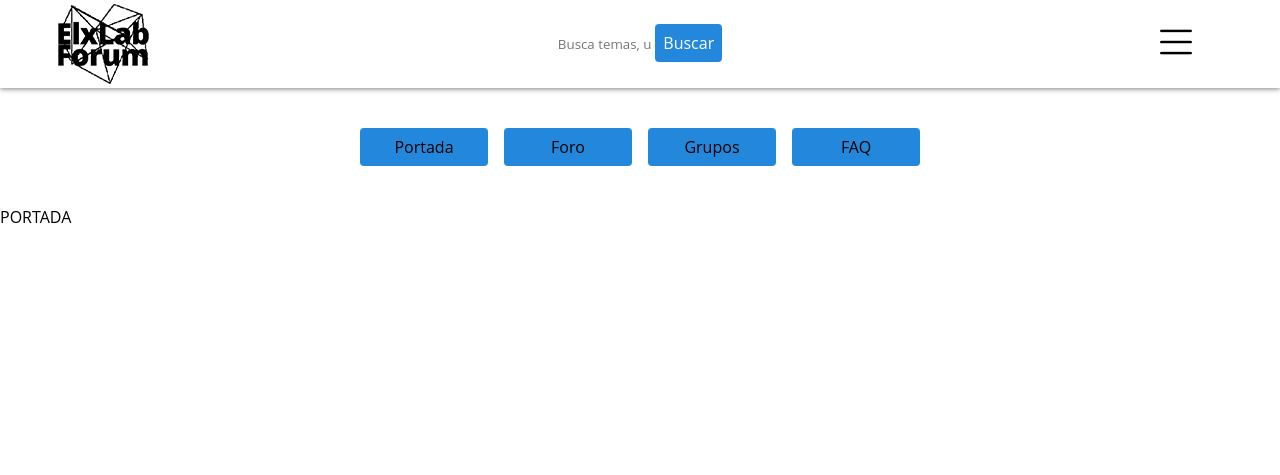
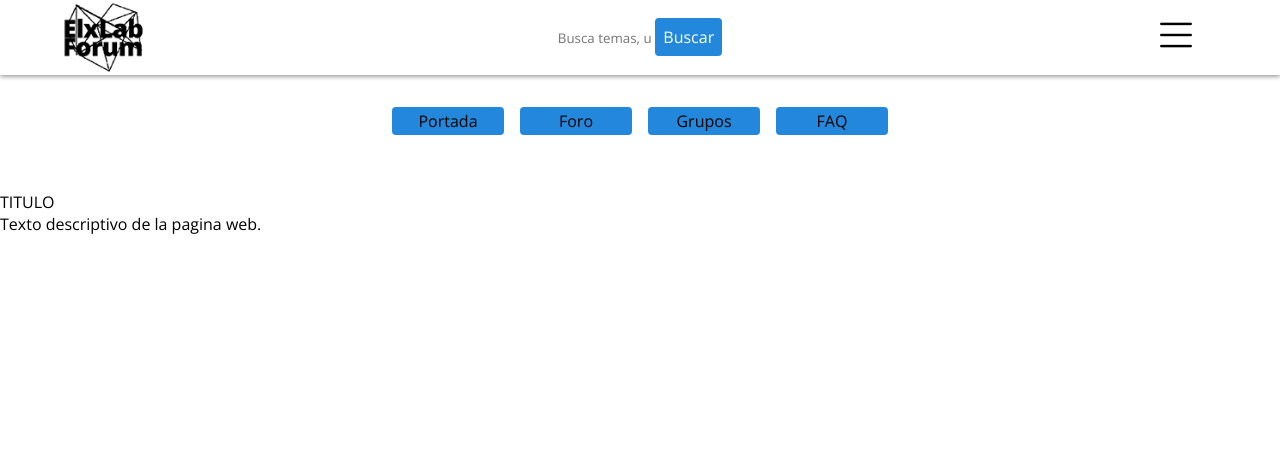
Before and after one commit to JulietMind/forum, a PHP site: page /?id=portada in a window 1280 px wide. Shown: the top 475 px of the page. Run offline with PHP 8.4, Linux system fonts and the light colour scheme.

Commit message:
css and pages minimal changes

```diff
--- a/css/nav.css
+++ b/css/nav.css
@@ -3,6 +3,7 @@ Author: JulietMind;
 Date: 06/10/2017;
 Version: 1.0.0;
 */
+@import url('https://fonts.googleapis.com/css?family=Open+Sans:300,400,700,800');
 
 *{
 	margin:0;
@@ -15,7 +16,7 @@ Version: 1.0.0;
 	display: grid;
 	grid-template-columns: 1fr 4fr 1fr;
 	grid-column-gap: 1em;
-	padding: 0,5em;
+	/*padding: 0,1em;*/
 	/*box-shadow: [horizontal offset] [vertical offset] [blur radius] [color];*/
 	-webkit-box-shadow:0px 1px 1px black;
  	-moz-box-shadow:0px 1px 1px black;
@@ -25,6 +26,7 @@ Version: 1.0.0;
 .content-logo img{
 	display: block;
 	margin: auto;
+	height: 75px;
 }
 
 .content-search{
@@ -68,7 +70,6 @@ Version: 1.0.0;
 
 .content-nav ul.show{
 	display: inline-block;
-
 }
 
 .content-nav ul li{
@@ -81,6 +82,30 @@ Version: 1.0.0;
 }
 
 
+/*SECOND-NAV*/
+.wrapper-secondnav{
+	display: grid;
+	grid-template-columns: 1fr 1fr 1fr 1fr;
+	grid-column-gap: 1em;
+	padding: 2em 0.5em 3.5em 0.5em;
+	width: 40%;
+	margin: 0 30% 0 30%;
+}
+
+.wrapper-secondnav a{
+	text-decoration: none;
+	color: black;
+	background: #2388db;
+	border-radius: 4px;
+	text-align: center;
+	padding: 0.2em;
+}
+
+.wrapper-secondnav a:hover{
+	background: rgba(0,0,0,0);
+	color: black;
+	box-shadow: inset 0 0 0 0.5px #3a7999;
+}
 
 
 /*FOOTER*/
@@ -92,28 +117,3 @@ Version: 1.0.0;
  	left: 0;
  	padding: 1rem;
 }
-
-/*SECOND-NAV*/
-.wrapper-secondnav{
-	display: grid;
-	grid-template-columns: 1fr 1fr 1fr 1fr;
-	grid-column-gap: 1em;
-	padding: 2.5em;
-	width: 50%;
-	margin: 0 25% 0 25%;
-}
-
-.wrapper-secondnav a{
-	text-decoration: none;
-	color: black;
-	background: #2388db;
-	border-radius: 4px;
-	text-align: center;
-	padding: 0.5em;
-}
-
-.wrapper-secondnav a:hover{
-	background: rgba(0,0,0,0);
-	color: black;
-	box-shadow: inset 0 0 0 0.5px #3a7999;
-}
--- a/css/styles.css
+++ b/css/styles.css
@@ -0,0 +1,18 @@
+.wrapper-tables{
+	display: grid;
+	grid-template-columns: 8fr 3fr 3fr 2fr 2fr 2fr;
+	padding: 0.5em 8em;
+}
+
+.temas{
+	display: grid;
+	grid-template-columns: 1fr 11fr;
+}
+
+.tema, .categoria, .usuarios, .respuestas, .visitas, .actividad{
+	display: grid;
+	text-decoration: none;
+	color: black;
+	font-weight: 800;
+	border-bottom: 4px solid grey;
+}
--- a/includes/nav.php
+++ b/includes/nav.php
@@ -26,5 +26,5 @@
 	<a href="?id=portada">Portada</a>
 	<a href="?id=foro">Foro</a>
 	<a href="?id=grupos">Grupos</a>
-	<a href="?id=faqs">FAQ</a>
+	<a href="?id=faq">FAQ</a>
 </div>
--- a/includes/portada.php
+++ b/includes/portada.php
@@ -1,3 +1,3 @@
-<div class="portada">
-	PORTADA
-</div>
+<p>TITULO</p>
+
+<p>Texto descriptivo de la pagina web.</p>
```
Also changed, not shown: includes/foro.php (+50 -1 lines).
